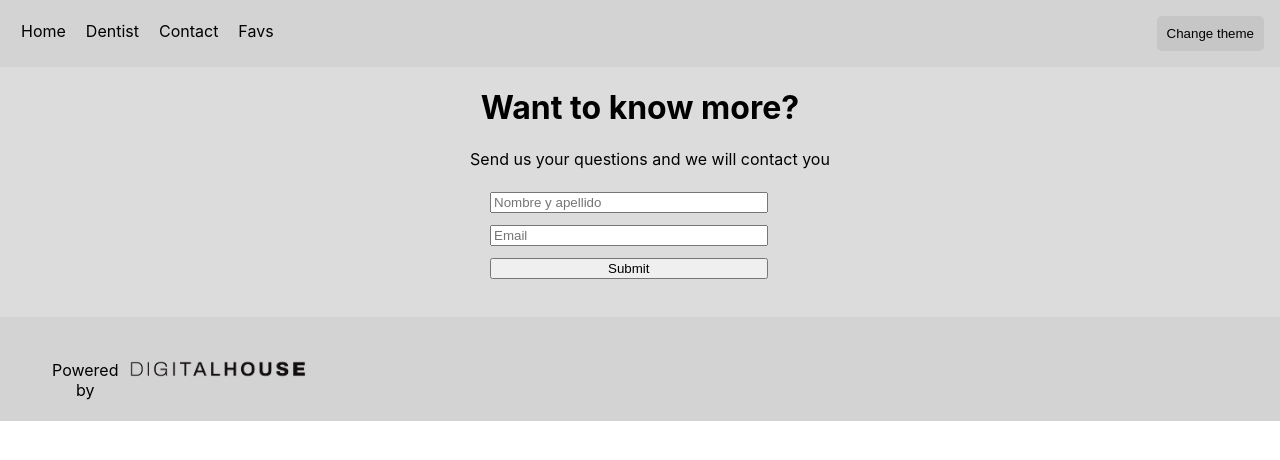
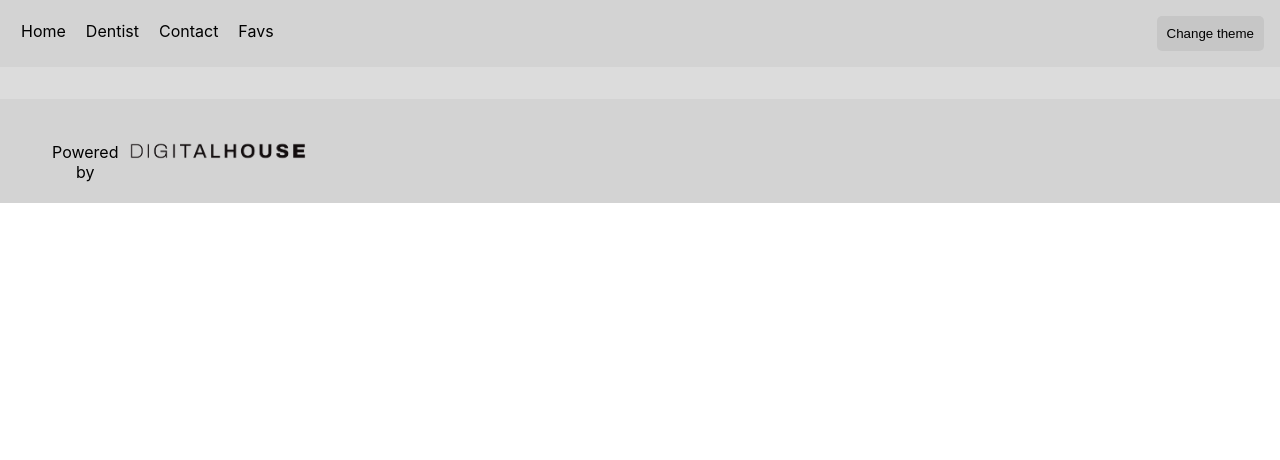
Before and after one commit to eayala199/FinalFrontEnd3_AbrilyEstanislao, a React (Create React App) app: page /contacto in a window 1280 px wide. Shown: the top 460 px of the page. Built offline with nearby package versions, Linux system fonts and the light colour scheme.

Commit message:
error conacto corregido

```diff
--- a/src/App.jsx
+++ b/src/App.jsx
@@ -17,7 +17,7 @@ function App() {
       <Routes>
         <Route path="/home" element={<Home />} />
         <Route path="/dentist/:id" element={<Detail />} />
-        <Route path="/contacto" element={<Contact />} />
+        <Route path="/contact" element={<Contact />} />
         <Route path="/favs" element={<Favs />} />
       </Routes>
       <Footer/>
```
